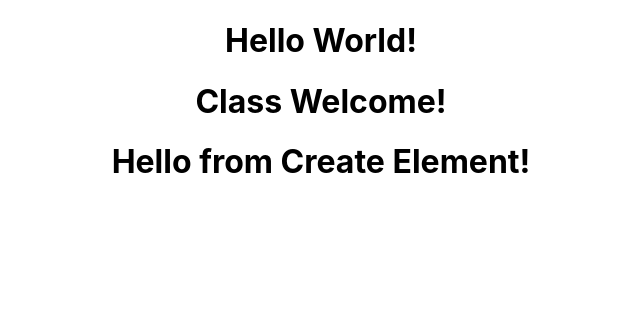
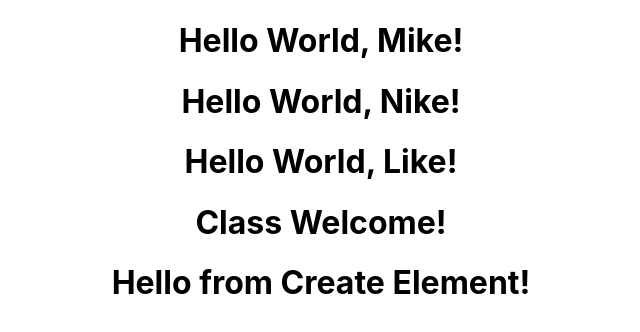
Before and after one commit to NeytChi/education-react, a React (Create React App) app: page / in a window 1280 px wide. Shown: the top 332 px of the page, without its empty margins (319-959 px from the left). Built offline with nearby package versions, Linux system fonts and the light colour scheme.

Commit message:
INF: Create props in Greet.js

```diff
--- a/src/App.js
+++ b/src/App.js
@@ -10,7 +10,9 @@
   render() {
     return (
       <div className="App">
-        <Greet />
+        <Greet Name="Mike" />
+        <Greet Name="Nike" />
+        <Greet Name="Like" />
         <Welcome />
         <Hello />
       </div>
--- a/src/components/Greet.js
+++ b/src/components/Greet.js
@@ -4,6 +4,12 @@
 //     return <h1>Hello World!</h1>
 // }
 
-export const Greet = () => <h1>Hello World!</h1>
+export const Greet = (props) =>
+{
+    console.info(props);
+    return <h1>Hello World, {props.Name}!</h1>;
+}
+
+
 
 // export default Greet
```
